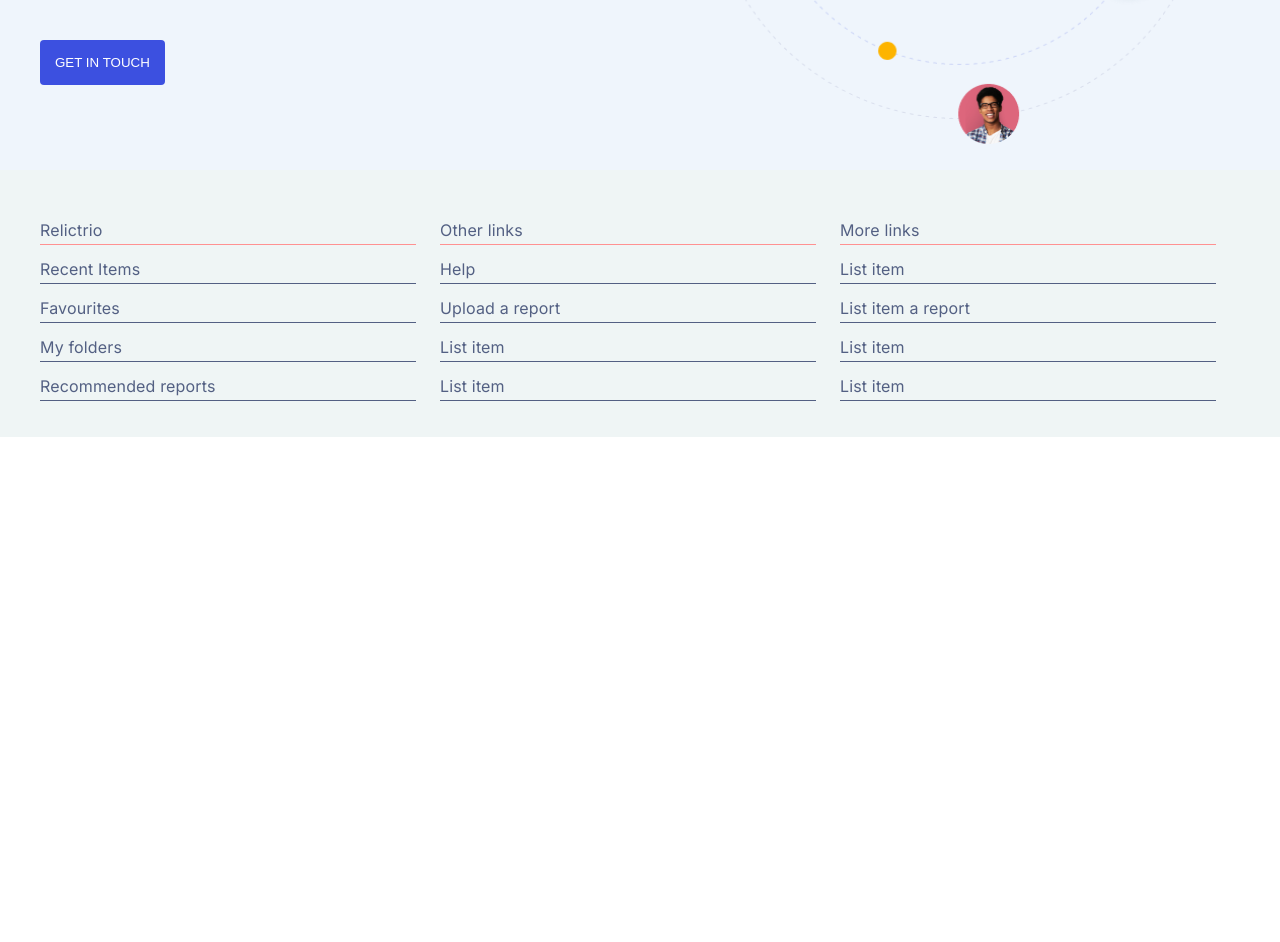
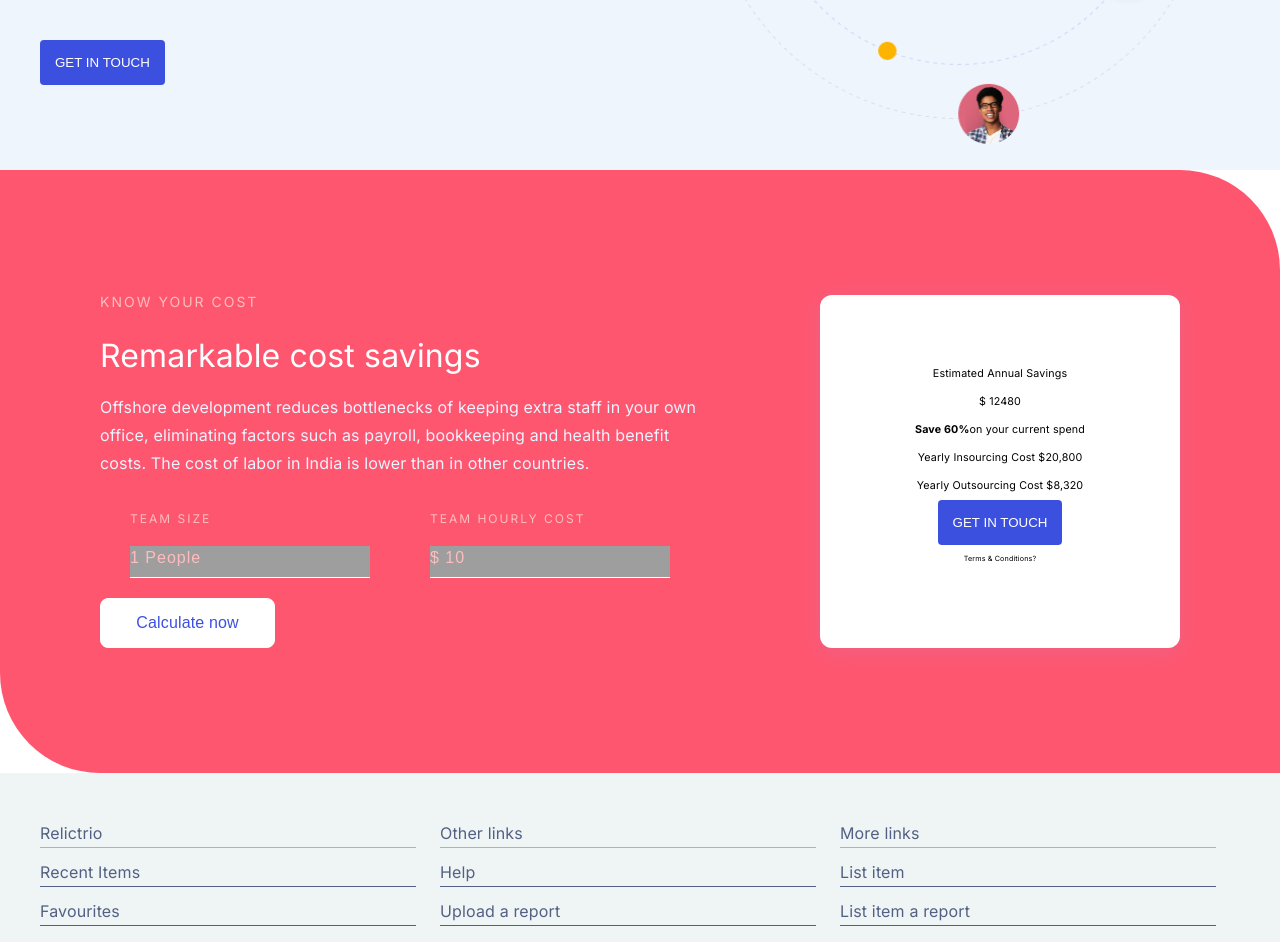
Before and after one commit to relictrio-uxg/uxg_react_code_base, a React (Create React App) app: page / in a window 1280 px wide. Shown: the part 482-1424 px from the top of the page. Before the commit the page ends 919 px from the top, so only its background shows below. Built offline with nearby package versions, Linux system fonts and the light colour scheme; grey boxes are pictures that could not be loaded; what redux-promise-middleware would draw is missing.

Commit message:
Cost Savings - LeftCostSavingPage is ready

```diff
--- /dev/null
+++ b/src/components/molecules/LeftCostSavings.jsx
@@ -0,0 +1,133 @@
+import React from 'react';
+import styled from 'styled-components/macro';
+import { connect } from 'react-redux';
+import { Button } from './../atoms/Button.jsx';
+import { Text } from './../atoms';
+
+const connectedProps = (state) => ({
+  user: state,
+});
+
+const connectionActions = {};
+
+var connector = connect(connectedProps, connectionActions);
+
+export const LeftCostSavingsWrapper = styled.div`
+  width: 50%;
+`;
+export const LeftCostSavingsHeading = styled.h4`
+  font-size: 14px;
+  line-height: 14px;
+  letter-spacing: 2px;
+  color: #ffbcbd;
+`;
+export const LeftCostSavingsSubHeading = styled.h5`
+  margin: 25px 0 15px;
+  font-size: 32px;
+  line-height: 44px;
+  color: #ffffff;
+`;
+export const LeftCostSavingsDesc = styled.p`
+  font-size: 16px;
+  line-height: 28px;
+  margin-bottom: 35px;
+  color: #ebf3ff;
+`;
+
+export const LeftCostSavingsCalclistcont = styled.ul`
+  display: flex;
+  justify-content: space-around;
+`;
+export const LeftCostSavingsCalclist = styled.li`
+  display: flex;
+  flex-direction: column;
+  justify-content: space-between;
+  margin-bottom: 2rem;
+  width: 40%;
+`;
+export const LeftCostSavingsCalclabel = styled.label`
+  font-size: 12px;
+  line-height: 14px;
+  letter-spacing: 2px;
+  color: #ffbcbd;
+  /* width: 30%; */
+  float: left;
+  margin-bottom: 20px;
+`;
+export const LeftCostSavingsPeople = styled.select`
+  font-size: 16px;
+  line-height: 24px;
+  letter-spacing: 1px;
+  color: #ffbcbd;
+  -webkit-appearance: none;
+  background: #ff5670 url(./../../assets/uxgurus/down__arrow.png) no-repeat right center;
+  border: none;
+  border-bottom: solid 1px #fff;
+  border-radius: 0;
+  padding-bottom: 7px;
+  width: 100%;
+`;
+export const LeftCostSavingsOption = styled.option``;
+
+export const LeftCostSavingsButton = styled.button`
+  color: #3c50e0;
+  padding: 16px 10px;
+  border: solid 1px #ffff;
+  background: #ffff;
+  border-radius: 8px;
+  font-size: 16px;
+  line-height: 16px;
+  text-align: center;
+  letter-spacing: 0.142857px;
+  min-width: 175px;
+  cursor: pointer;
+`;
+
+export const LeftCostSavings = (props) => {
+  return (
+    <LeftCostSavingsWrapper>
+      <LeftCostSavingsHeading>KNOW YOUR COST</LeftCostSavingsHeading>
+      <LeftCostSavingsSubHeading>Remarkable cost savings</LeftCostSavingsSubHeading>
+      <LeftCostSavingsDesc>
+        Offshore development reduces bottlenecks of keeping extra staff in your own office,
+        eliminating factors such as payroll, bookkeeping and health benefit costs. The cost of labor
+        in India is lower than in other countries.
+      </LeftCostSavingsDesc>
+      <LeftCostSavingsCalclistcont>
+        <LeftCostSavingsCalclist>
+          <LeftCostSavingsCalclabel>TEAM SIZE</LeftCostSavingsCalclabel>
+          <LeftCostSavingsPeople>
+            <LeftCostSavingsOption>1 People</LeftCostSavingsOption>
+            <LeftCostSavingsOption>2 People</LeftCostSavingsOption>
+            <LeftCostSavingsOption>3 People</LeftCostSavingsOption>
+            <LeftCostSavingsOption>4 People</LeftCostSavingsOption>
+            <LeftCostSavingsOption>5 People</LeftCostSavingsOption>
+            <LeftCostSavingsOption>6 People</LeftCostSavingsOption>
+            <LeftCostSavingsOption>7 People</LeftCostSavingsOption>
+            <LeftCostSavingsOption>8 People</LeftCostSavingsOption>
+            <LeftCostSavingsOption>9 People</LeftCostSavingsOption>
+            <LeftCostSavingsOption>10 People</LeftCostSavingsOption>
+          </LeftCostSavingsPeople>
+        </LeftCostSavingsCalclist>
+        <LeftCostSavingsCalclist>
+          <LeftCostSavingsCalclabel>TEAM HOURLY COST</LeftCostSavingsCalclabel>
+          <LeftCostSavingsPeople>
+            <LeftCostSavingsOption>$ 10</LeftCostSavingsOption>
+            <LeftCostSavingsOption>$ 15</LeftCostSavingsOption>
+            <LeftCostSavingsOption>$ 20</LeftCostSavingsOption>
+            <LeftCostSavingsOption>$ 25</LeftCostSavingsOption>
+            <LeftCostSavingsOption>$ 30</LeftCostSavingsOption>
+            <LeftCostSavingsOption>$ 35</LeftCostSavingsOption>
+            <LeftCostSavingsOption>$ 40</LeftCostSavingsOption>
+            <LeftCostSavingsOption>$ 45</LeftCostSavingsOption>
+            <LeftCostSavingsOption>$ 10</LeftCostSavingsOption>
+            <LeftCostSavingsOption>$ 10</LeftCostSavingsOption>
+          </LeftCostSavingsPeople>
+        </LeftCostSavingsCalclist>
+      </LeftCostSavingsCalclistcont>
+      <LeftCostSavingsButton>Calculate now</LeftCostSavingsButton>
+    </LeftCostSavingsWrapper>
+  );
+};
+
+export default connector(LeftCostSavings);
--- /dev/null
+++ b/src/components/molecules/RightCostSavings.jsx
@@ -0,0 +1,50 @@
+import React from 'react';
+import styled from 'styled-components/macro';
+import { connect } from 'react-redux';
+import { Button } from './../atoms/Button.jsx';
+const connectedProps = (state) => ({
+  user: state,
+});
+
+const connectionActions = {};
+
+var connector = connect(connectedProps, connectionActions);
+
+export const RightCostSavingsCover = styled.div`
+  width: 30%;
+  box-shadow: 0px 4px 24px rgba(149, 166, 229, 0.16);
+  background: #ffffff;
+  border-radius: 12px;
+  padding: 65px 40px 40px;
+`;
+export const RightCostSavingsHeading = styled.h6`
+  display: flex;
+  flex-direction: column;
+  justify-content: center;
+  align-items: center;
+`;
+export const RightCostSavingsPrice = styled.p``;
+export const RightCostSavingsPara = styled.p``;
+export const RightCostSavingsCost = styled.p``;
+export const RightCostSavingsFooter = styled.h6``;
+
+export const RightCostSavings = (props) => {
+  return (
+    <RightCostSavingsCover>
+      <RightCostSavingsHeading>
+        Estimated Annual Savings
+        <RightCostSavingsPrice>$ 12480</RightCostSavingsPrice>
+        <RightCostSavingsPara>
+          <strong>Save&nbsp;60%</strong>
+          on your current spend
+        </RightCostSavingsPara>
+        <RightCostSavingsCost>Yearly Insourcing Cost $20,800</RightCostSavingsCost>
+        <RightCostSavingsCost>Yearly Outsourcing Cost $8,320</RightCostSavingsCost>
+        <Button text="Get in touch" bg="#3C50E0" br="4px" />
+        <RightCostSavingsFooter>Terms &amp; Conditions?</RightCostSavingsFooter>
+      </RightCostSavingsHeading>
+    </RightCostSavingsCover>
+  );
+};
+
+export default connector(RightCostSavings);
--- a/src/components/molecules/index.js
+++ b/src/components/molecules/index.js
@@ -3,3 +3,5 @@ export { Logo } from './Logo';
 export { default as RightHeader } from './RightHeader';
 export { default as Main } from './Main';
 export { default as NavBar } from './NavBar';
+export { default as LeftCostSavings } from './LeftCostSavings';
+export { default as RightCostSavings } from './RightCostSavings.jsx';
--- /dev/null
+++ b/src/components/organisms/CostSavings.jsx
@@ -0,0 +1,24 @@
+import React from 'react';
+import styled from 'styled-components/macro';
+import { connect } from 'react-redux';
+import { LeftCostSavings } from '../molecules';
+import { RightCostSavings } from '../molecules';
+
+export const CostSavingsWrapper = styled.div`
+  display: flex;
+  justify-content: space-around;
+  flex: 1;
+  background-color: #ff5670;
+  padding: 125px 40px;
+  border-radius: 0 100px 0 100px;
+  width: 100%;
+`;
+
+export const CostSavings = () => {
+  return (
+    <CostSavingsWrapper>
+      <LeftCostSavings />
+      <RightCostSavings />
+    </CostSavingsWrapper>
+  );
+};
--- a/src/components/organisms/index.js
+++ b/src/components/organisms/index.js
@@ -1,3 +1,4 @@
 export { Header } from './Header';
 export { Footer } from './Footer';
 export { Home } from './Home';
+export { CostSavings } from './CostSavings.jsx';
--- a/src/components/views/UXG.jsx
+++ b/src/components/views/UXG.jsx
@@ -2,7 +2,7 @@ import React from 'react';
 import styled from 'styled-components/macro';
 
 import { Main } from '../molecules';
-import { Header, Footer, Home } from '../organisms';
+import { Header, Footer, Home, CostSavings } from '../organisms';
 
 import { connect } from 'react-redux';
 
@@ -25,6 +25,7 @@ export const UXG = (props) => {
         </>
       )}
       <Home />
+      <CostSavings />
       <Footer />
     </PageWrapper>
   );
```
Also changed, not shown: src/assets/uxgurus/down__arrow.png (added), 1 other file (tests, documents, lock files or other folders).
